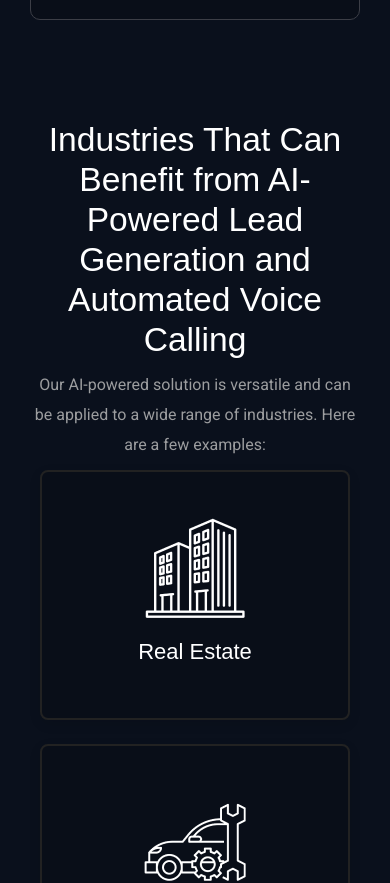
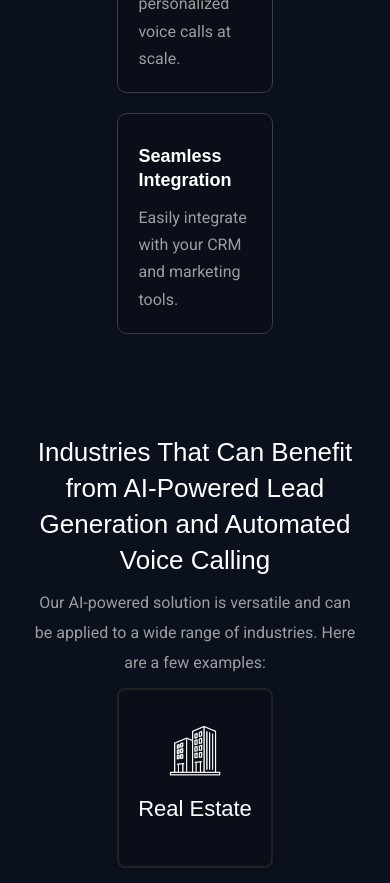
Before and after one commit to muhzee733/4ir, a Next.js app: page /landing/leadgeneration in a window 390 px wide. Shown: the part 5020-5903 px from the top of the page. Built offline with nearby package versions, Linux system fonts and the light colour scheme.

Commit message:
added responsive code

```diff
--- a/src/components/Accordian/Accordian.jsx
+++ b/src/components/Accordian/Accordian.jsx
@@ -9,12 +9,8 @@ import { MdOutlineKeyboardArrowUp } from "react-icons/md";
 
 import { MdOutlineKeyboardArrowDown } from "react-icons/md";
 
-
 const Accordian = ({ items, content }) => {
-  // Use an object to track the active state of each accordion item
   const [activeIndex, setActiveIndex] = useState(null);
-
-  // Toggle the active state of the clicked accordion item
   const handleClick = () => {
     setActiveIndex(activeIndex === items.id ? null : items.id);
   };
@@ -26,27 +22,31 @@ const Accordian = ({ items, content }) => {
           <button
             className="accordion-button text-white d-flex justify-content-between align-items-center"
             type="button"
-            onClick={handleClick} // Call the handleClick function to toggle state
-            aria-expanded={activeIndex === items.id ? "true" : "false"} // Toggle aria-expanded for accessibility
+            onClick={handleClick}
+            aria-expanded={activeIndex === items.id ? "true" : "false"}
             aria-controls={items.collapseid}
           >
             <div className="d-flex justify-content-between align-items-center">
               <H3 title={items.title} />
               {content ? (
-<>
-{activeIndex === items.id ? <TiMinus /> : <FiPlus />}
-</>
-              ):(
-<div className="arrow">
-  {activeIndex === items.id ? <MdOutlineKeyboardArrowUp className="downarrow" size={25}  /> : <MdOutlineKeyboardArrowDown size={25} />}
-</div>
+                <>{activeIndex === items.id ? <TiMinus /> : <FiPlus />}</>
+              ) : (
+                <div className="arrow">
+                  {activeIndex === items.id ? (
+                    <MdOutlineKeyboardArrowUp className="downarrow" size={25} />
+                  ) : (
+                    <MdOutlineKeyboardArrowDown size={25} />
+                  )}
+                </div>
               )}
             </div>
           </button>
         </h2>
         <div
           id={items.collapseid}
-          className={`accordion-collapse collapse ${activeIndex === items.id ? "show" : ""}`} // Add 'show' class based on active state
+          className={`accordion-collapse collapse ${
+            activeIndex === items.id ? "show" : ""
+          }`}
           aria-labelledby={items.accordianid}
           data-bs-parent="#accordionExample"
         >
@@ -56,9 +56,7 @@ const Accordian = ({ items, content }) => {
               <>
                 <ul style={{ color: "white" }}>
                   {items.ulitems?.map((ulitem, ulIndex) => (
-                    <li key={ulIndex}>
-                      {ulitem.liItems}
-                    </li>
+                    <li key={ulIndex}>{ulitem.liItems}</li>
                   ))}
                 </ul>
 
--- a/src/pages/landing/leadgeneration/aivoiceCalling.css
+++ b/src/pages/landing/leadgeneration/aivoiceCalling.css
@@ -873,12 +873,11 @@ color: var(--primary) !important;
   }
 
   .aifuturecard {
-    flex-direction: column;
     gap: 10px;
   }
 
   .aifuturecard .card3 {
-    width: 100% !important;
+    width: 48% !important;
   }
 
   .card4-body>h6 {
@@ -943,6 +942,13 @@ color: var(--primary) !important;
   .banner-logo img {
     max-width: 80% !important;
   }
+  .aifuturecard .card3 {
+    width: 47% !important;
+}
+.aifuturecard .card3 h5 {
+  font-size: 18px !important;
+  line-height: 24px !important;
+}
 
   .banner-second-heading h1 {
     font-size: 54px !important;
@@ -951,8 +957,8 @@ color: var(--primary) !important;
 
   .aiPoweredIndustries-content h2 {
     width: 100%;
-    font-size: 2.1rem !important;
-    line-height: 40px !important;
+    font-size: 26px !important;
+    line-height: 36px !important;
     margin-bottom: 10px !important;
   }
 
@@ -971,15 +977,25 @@ color: var(--primary) !important;
   .banner-second-heading .btn-2 {
     font-size: 17px !important;
   }
+  .aiPoweredIndustries-card .card-image{
+    max-width: 34% !important;
+  }
 
   .aiPoweredIndustries-card {
-    min-width: 310px !important;
+    min-width: 47% !important;
 
   }
+  .aiPoweredIndustries-card {
+    min-height: 180px;
+}
+.card-details p{
+  font-size: 12px !important;
+  line-height: 18px !important;
+}
 
   .aiPoweredIndustries-card2 {
-    min-width: 310px !important;
-    min-height: 300px;
+    min-width: 47% !important;
+    min-height: 180px !important;
   }
 
   .leads-lower-content .card {
```
